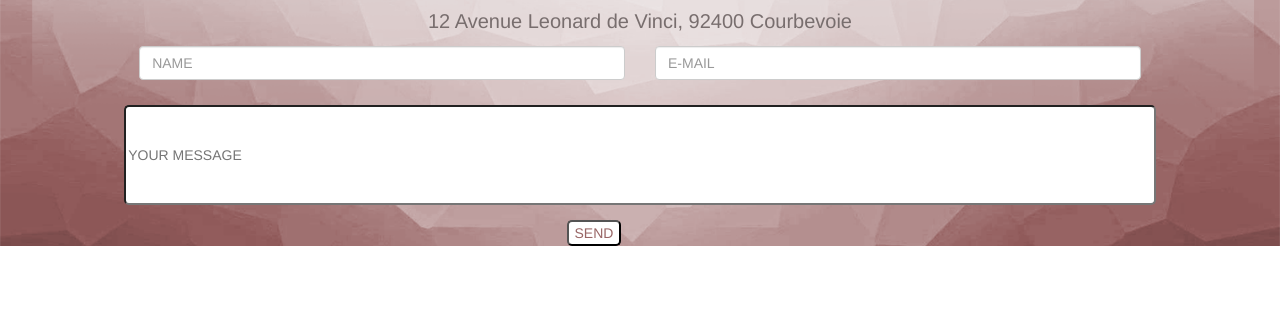
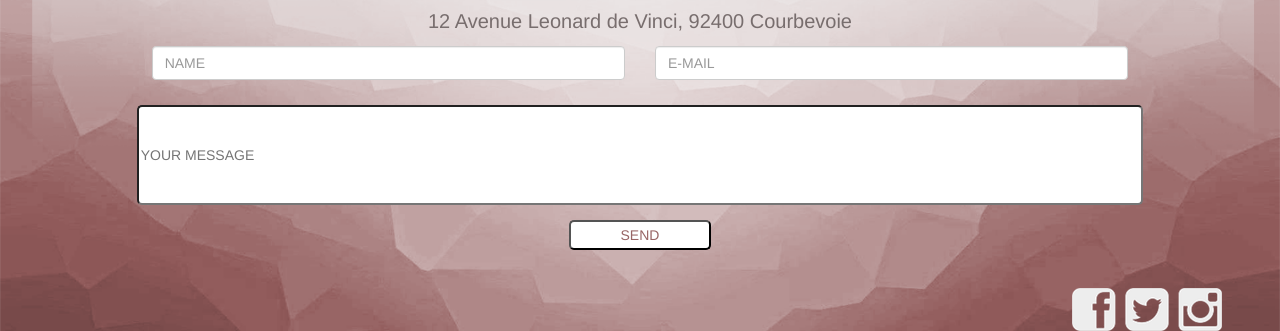
Before and after one commit to antoninmar/BAPAward, a plain HTML site: page partieI/index.html in a window 1280 px wide. Shown: the part 741-1072 px from the top of the page. Before the commit the page ends 987 px from the top, so only its background shows below. Drawn offline with Linux system fonts and the light colour scheme.

Commit message:
sauvegarde final du formulaire et des réseaux sociaux

```diff
--- a/partieI/index.html
+++ b/partieI/index.html
@@ -9,7 +9,7 @@
 <body>
 
 
-<!-- Formulaire : Maxime Merle -->
+<!-- Header : Maxime Merle -->
 
 
 <section id="block1">
@@ -39,6 +39,7 @@
 
 
 <section id="back">
+	<div class="container-fluid">
 
 	  <div class="row">
 			<div class="col-md-1 col-sm-1 col-xs-1">
@@ -92,14 +93,27 @@
 
 
 		    	</form>
+
 		    </div>
 			</div>
 			<div class="col-md-1 col-sm-1 col-xs-1">
 
 			</div>
+	  </div>
+
+		<div class="row">
+			<div id="res" class="col-md-12 col-sm-12 col-xs-12">
+				<div class="col-md-10 col-sm-10 col-xs-10">
 
 				</div>
+				<div class="col-md-2 col-sm-2 col-xs-2">
+					<img src="res.png" alt="" />
+				</div>
+			</div>
+		</div>
 
+
+	</div>
 </section>
 
 </body>
--- a/partieI/style.scss
+++ b/partieI/style.scss
@@ -64,10 +64,19 @@
 	height: 100px;
 }
 .bouton{
-	display: block;
-	display: center;
 	border-radius: 5px;
 	font-weight: lighter;
 	background-color: white;
 	color: #986565;
+	width: 100%;
+	height: 30px;
 }
+#btn{
+	display: block;
+	text-align: center;
+}
+//reseaux sociaux
+
+#res{
+	margin-top: 3%;
+}
```
Also changed, not shown: partieI/res.png (added), partieI/style.css, 1 other file. Lines whose indentation alone changed are shown as unchanged.
